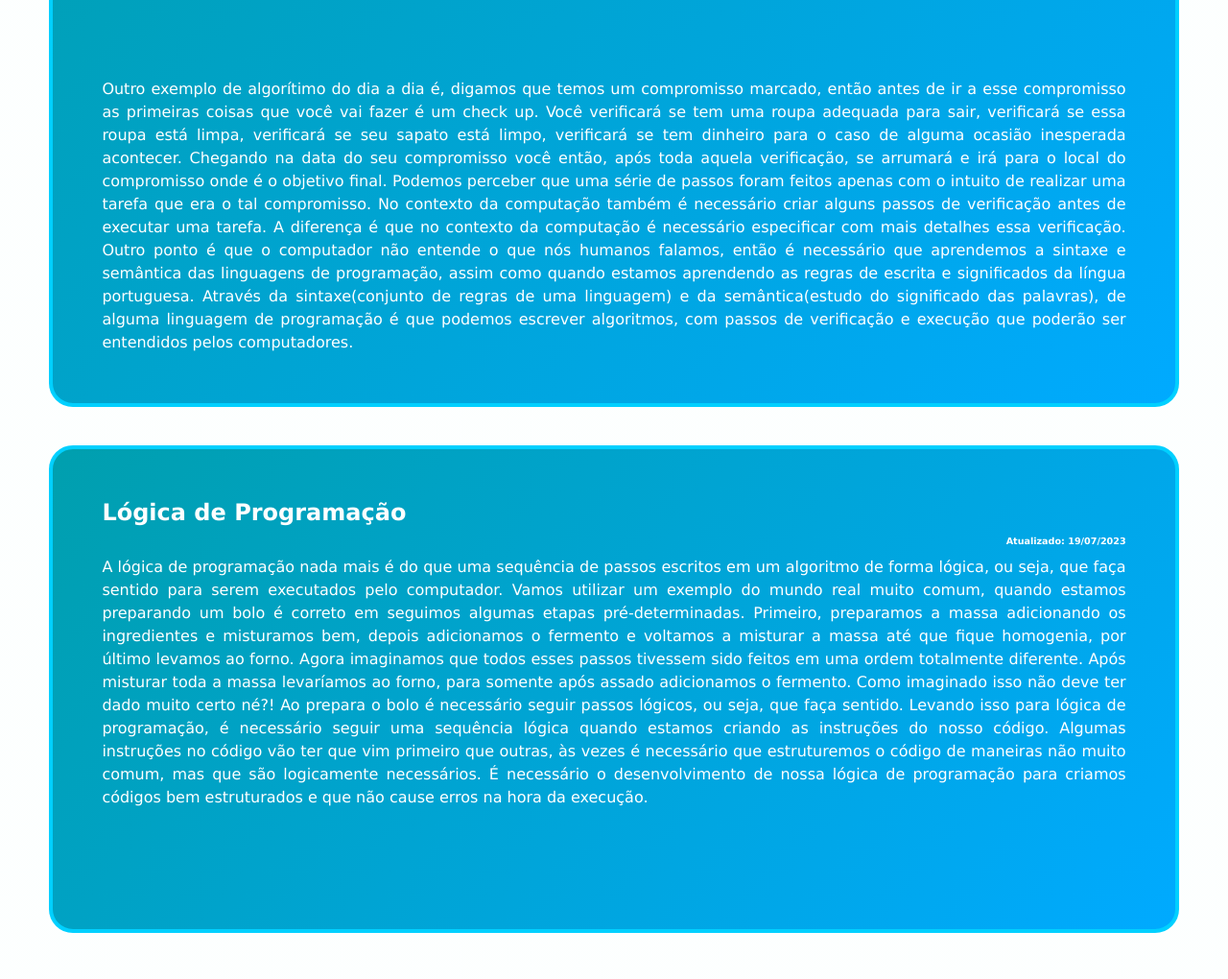
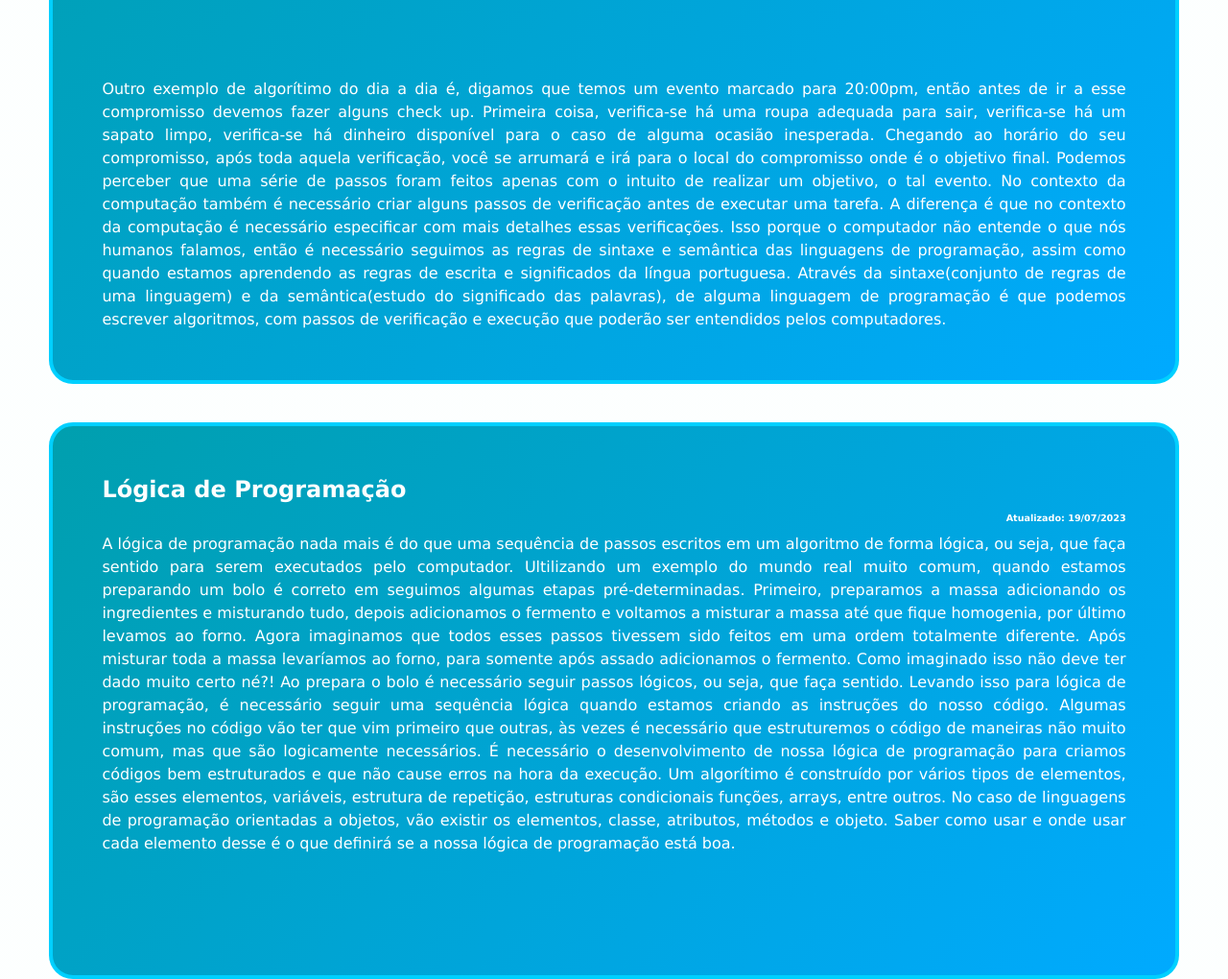
Before and after one commit to GabryelSilvah/Portfolio, a plain HTML site: page Learning/Algoritimo.html in a window 1280 px wide. Shown: the part 419-1439 px from the top of the page at 96% size. Drawn offline with Linux system fonts and the light colour scheme.

Commit message:
new versão

```diff
--- a/Learning/Algoritimo.html
+++ b/Learning/Algoritimo.html
@@ -33,7 +33,7 @@
                             Sobre
                         </a>
                     </li>
-                <li  class="aba_atual">
+                    <li class="aba_atual">
                         <a href="../Learning.html">
                             Learning
                         </a>
@@ -89,11 +89,14 @@
                     algoritmos estão presentes a todo momento do nosso dia a dia, e não, nesse momento eu não estou
                     falando
                     dos algoritmos de dispositivos eletrônicos. Quando digo que eles estão presentes no nosso dia a dia
-                    estou me referindo as várias sequencia de passo que fazemos diariamente. Por exemplo, é provável que
+                    estou me referindo as várias sequencia de passos que fazemos diariamente. Por exemplo, é provável
+                    que
                     todos os dias você faça as mesmas coisas ao acordar. Provavelmente você levanta, toma café, depois
                     escova os dentes, toma um banho e vai para a escola, faculdade ou trabalho. Essa sequência de passos
-                    realizados todos os dias, em diferentes áreas e momentos são considerados algoritmos. Aplicando esse
-                    exemplo, mas no contexto da tecnologia, podemos fazer a seguinte situação, passo 1> ao clicar
+                    realizados todos os dias, em diferentes áreas e momentos são considerados algoritmos. Aplicando essa
+                    analogia, mas no contexto da tecnologia, podemos fazer criar um algoritimo para executar uma
+                    determinada ação. Exemplo:
+                    passo 1> ao clicar
                     no botão ele começará a tocar uma música, passo 2> logo em seguida ele exibirá na tela o nome do
                     cantor,
                     o nome da música e a tradução.
@@ -104,26 +107,20 @@
                 </div>
 
                 <p class="Paragrafo_Central">
-                    Outro exemplo de algorítimo do dia a dia é, digamos que temos um compromisso marcado, então antes de
-                    ir
-                    a esse compromisso as primeiras coisas que você vai fazer é um check up. Você verificará se tem uma
-                    roupa adequada para sair, verificará se essa roupa está limpa, verificará se seu sapato está limpo,
-                    verificará se tem dinheiro para o caso de alguma ocasião inesperada acontecer. Chegando na data do
-                    seu
-                    compromisso você então, após toda aquela verificação, se arrumará e irá para o local do compromisso
-                    onde
-                    é o objetivo final. Podemos perceber que uma série de passos foram feitos apenas com o intuito de
-                    realizar uma tarefa que era o tal compromisso. No contexto da computação também é necessário criar
-                    alguns passos de verificação antes de executar uma tarefa. A diferença é que no contexto da
-                    computação é
-                    necessário especificar com mais detalhes essa verificação. Outro ponto é que o computador não
-                    entende o
-                    que nós humanos falamos, então é necessário que aprendemos a sintaxe e semântica das linguagens de
-                    programação, assim como quando estamos aprendendo as regras de escrita e significados da língua
-                    portuguesa. Através da sintaxe(conjunto de regras de uma linguagem) e da semântica(estudo do
-                    significado
-                    das palavras), de alguma linguagem de programação é que podemos escrever algoritmos, com passos de
-                    verificação e execução que poderão ser entendidos pelos computadores.
+                    Outro exemplo de algorítimo do dia a dia é, digamos que temos um evento marcado para 20:00pm, então
+                    antes de ir a esse compromisso devemos fazer alguns check up. Primeira coisa, verifica-se há uma
+                    roupa adequada para sair, verifica-se há um sapato limpo, verifica-se há dinheiro disponível para o
+                    caso de alguma ocasião inesperada. Chegando ao horário do seu compromisso, após toda aquela
+                    verificação, você se arrumará e irá para o local do compromisso onde é o objetivo final. Podemos
+                    perceber que uma série de passos foram feitos apenas com o intuito de realizar um objetivo, o tal
+                    evento. No contexto da computação também é necessário criar alguns passos de verificação antes de
+                    executar uma tarefa. A diferença é que no contexto da computação é necessário especificar com mais
+                    detalhes essas verificações. Isso porque o computador não entende o que nós humanos falamos, então é
+                    necessário seguimos as regras de sintaxe e semântica das linguagens de programação, assim como
+                    quando estamos aprendendo as regras de escrita e significados da língua portuguesa. Através da
+                    sintaxe(conjunto de regras de uma linguagem) e da semântica(estudo do significado das palavras), de
+                    alguma linguagem de programação é que podemos escrever algoritmos, com passos de verificação e
+                    execução que poderão ser entendidos pelos computadores.
                 </p>
 
 
@@ -138,10 +135,10 @@
                 </h4>
                 <p class="Paragrafo_Central">
                     A lógica de programação nada mais é do que uma sequência de passos escritos em um algoritmo de forma
-                    lógica, ou seja, que faça sentido para serem executados pelo computador. Vamos utilizar um exemplo
+                    lógica, ou seja, que faça sentido para serem executados pelo computador. Ultilizando um exemplo
                     do
                     mundo real muito comum, quando estamos preparando um bolo é correto em seguimos algumas etapas
-                    pré-determinadas. Primeiro, preparamos a massa adicionando os ingredientes e misturamos bem, depois
+                    pré-determinadas. Primeiro, preparamos a massa adicionando os ingredientes e misturando tudo, depois
                     adicionamos o fermento e voltamos a misturar a massa até que fique homogenia, por último levamos ao
                     forno. Agora imaginamos que todos esses passos tivessem sido feitos em uma ordem totalmente
                     diferente.
@@ -149,7 +146,8 @@
                     Como
                     imaginado isso não deve ter dado muito certo né?! Ao prepara o bolo é necessário seguir passos
                     lógicos,
-                    ou seja, que faça sentido. Levando isso para lógica de programação, é necessário seguir uma sequência
+                    ou seja, que faça sentido. Levando isso para lógica de programação, é necessário seguir uma
+                    sequência
                     lógica quando estamos
                     criando as instruções do nosso código. Algumas instruções no código
                     vão
@@ -157,6 +155,10 @@
                     muito
                     comum, mas que são logicamente necessários. É necessário o desenvolvimento de nossa lógica de
                     programação para criamos códigos bem estruturados e que não cause erros na hora da execução.
+                    Um algorítimo é construído por vários tipos de elementos, são esses elementos, variáveis, estrutura
+                    de repetição, estruturas condicionais funções, arrays, entre outros. No caso de linguagens de programação
+                    orientadas a objetos, vão existir os elementos, classe, atributos, métodos e objeto. Saber como usar e onde usar
+                    cada elemento desse é o que definirá se a nossa lógica de programação está boa.
                 </p> <br><br>
 
                 <div>
```
Also changed, not shown: Assets/Home.css (+8 -0 lines), Home.html (+13 -0 lines), Learning.html (+6 -5 lines), Learning/Variaveis_Funçoes.html (+1 -1 lines), imagem/fita.png, imagem/pngtree-technological-sense-glowing-lines-background-shading-png-image_5609924.jpg (added), 1 other file. Lines whose indentation alone changed are shown as unchanged.
